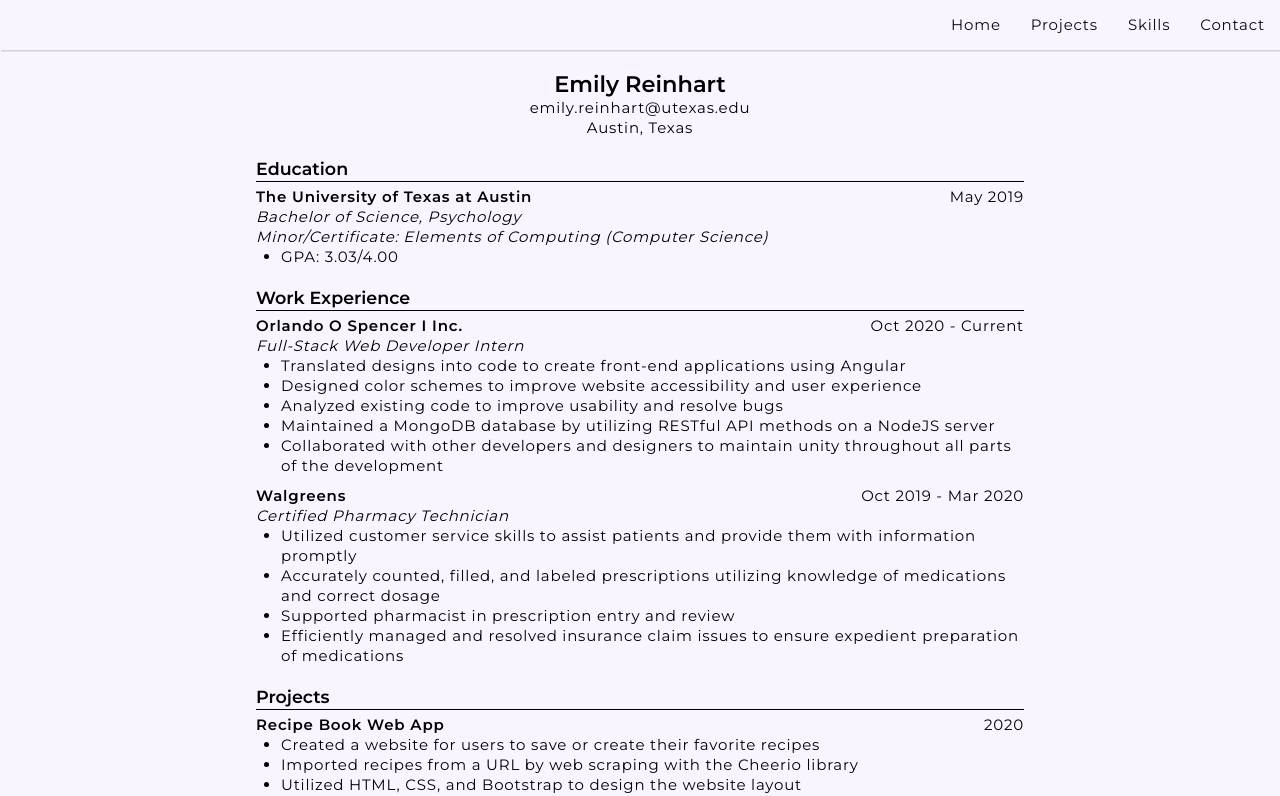
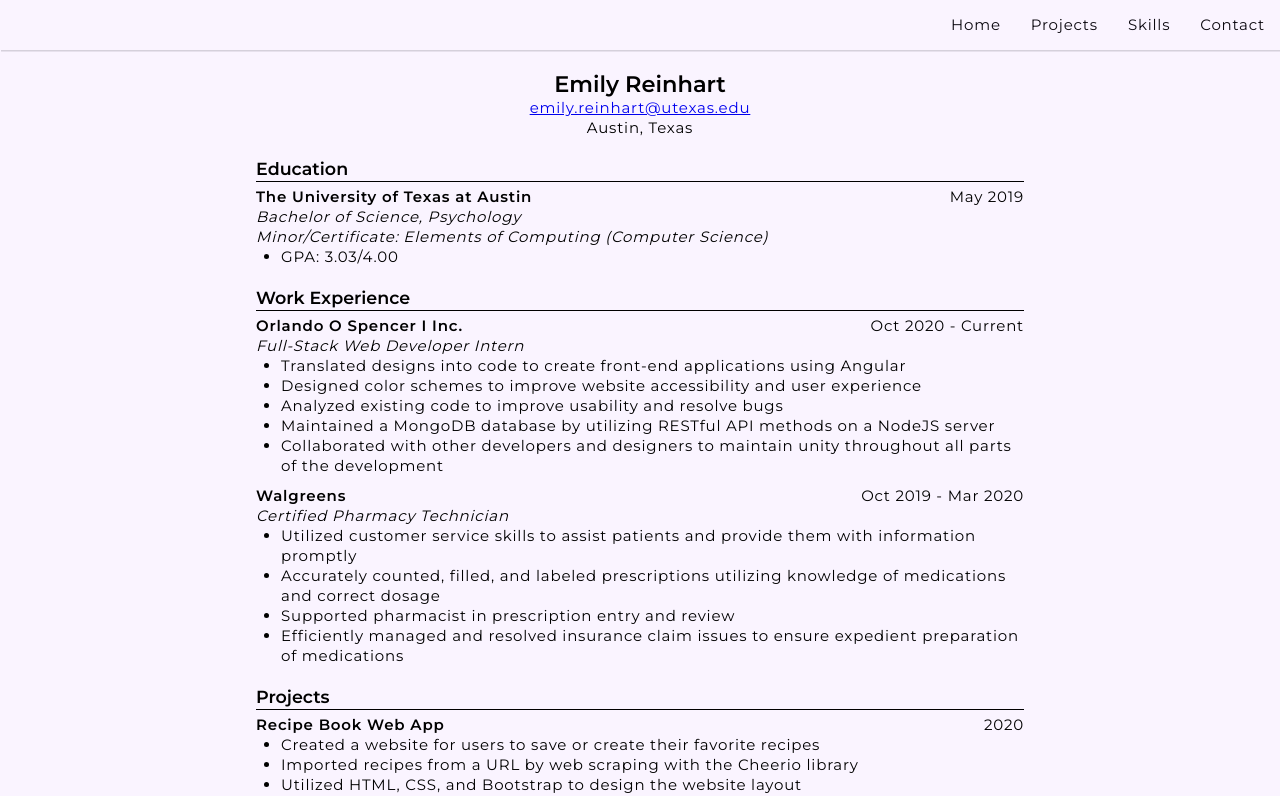
Before and after one commit to emily-reinhart/portfolio-emily-reinhart, a React (Create React App) app: page /resume in a window 1280 px wide. Shown: the top 796 px of the page. Built offline with nearby package versions, Linux system fonts and the light colour scheme.

Commit message:
fixed email link

```diff
--- a/src/components/Resume.js
+++ b/src/components/Resume.js
@@ -6,7 +6,7 @@ const Resume = () => {
         <div className="container">
             <div className="header">
                 <h2>Emily Reinhart</h2>
-                <p href="mailto:emily.reinhart@utexas.edu">emily.reinhart@utexas.edu</p>
+                <p><a href="mailto:emily.reinhart@utexas.edu">emily.reinhart@utexas.edu</a></p>
                 <p>Austin, Texas</p>
             </div>
             <div className="education">
--- a/src/resume.css
+++ b/src/resume.css
@@ -10,7 +10,8 @@ h3 {
 }
 p,
 li,
-em {
+em,
+a {
 	font-size: var(--fs-body);
 	letter-spacing: 0.8px;
 	line-height: 2rem;
```
